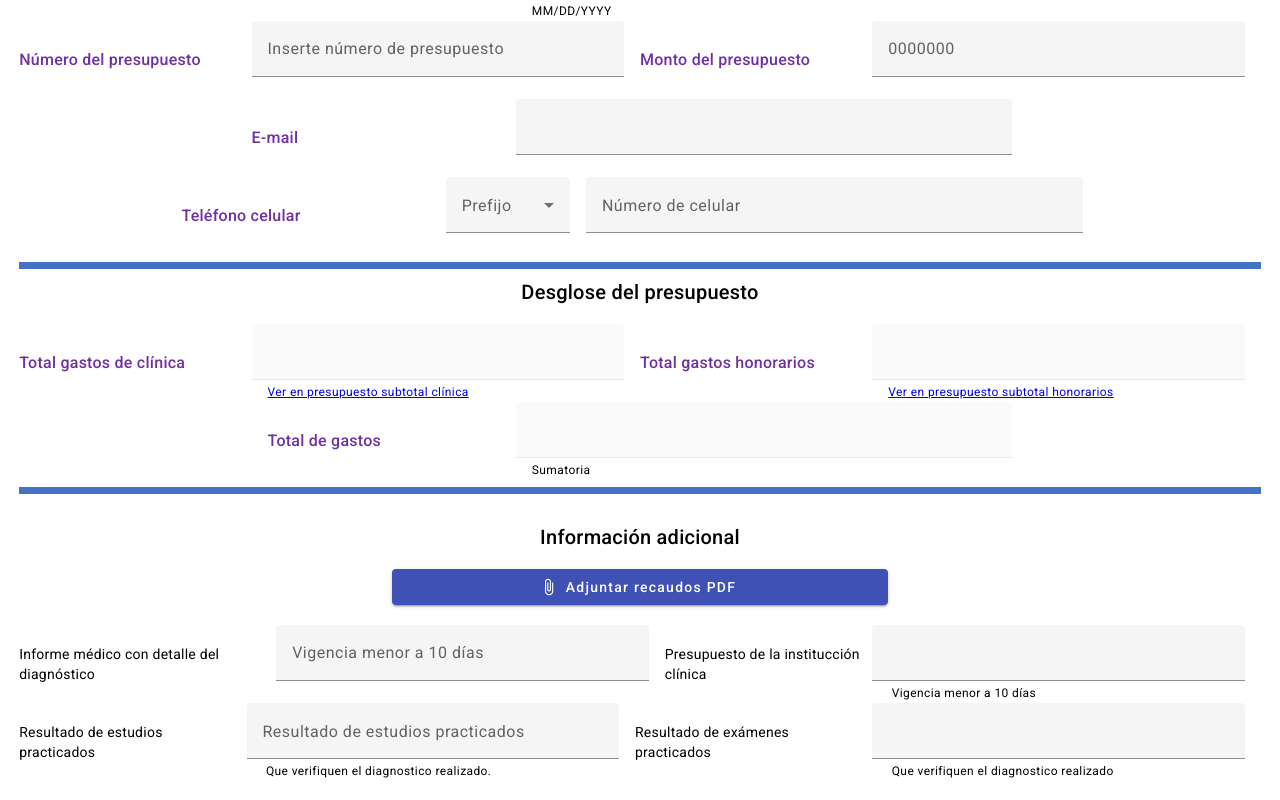
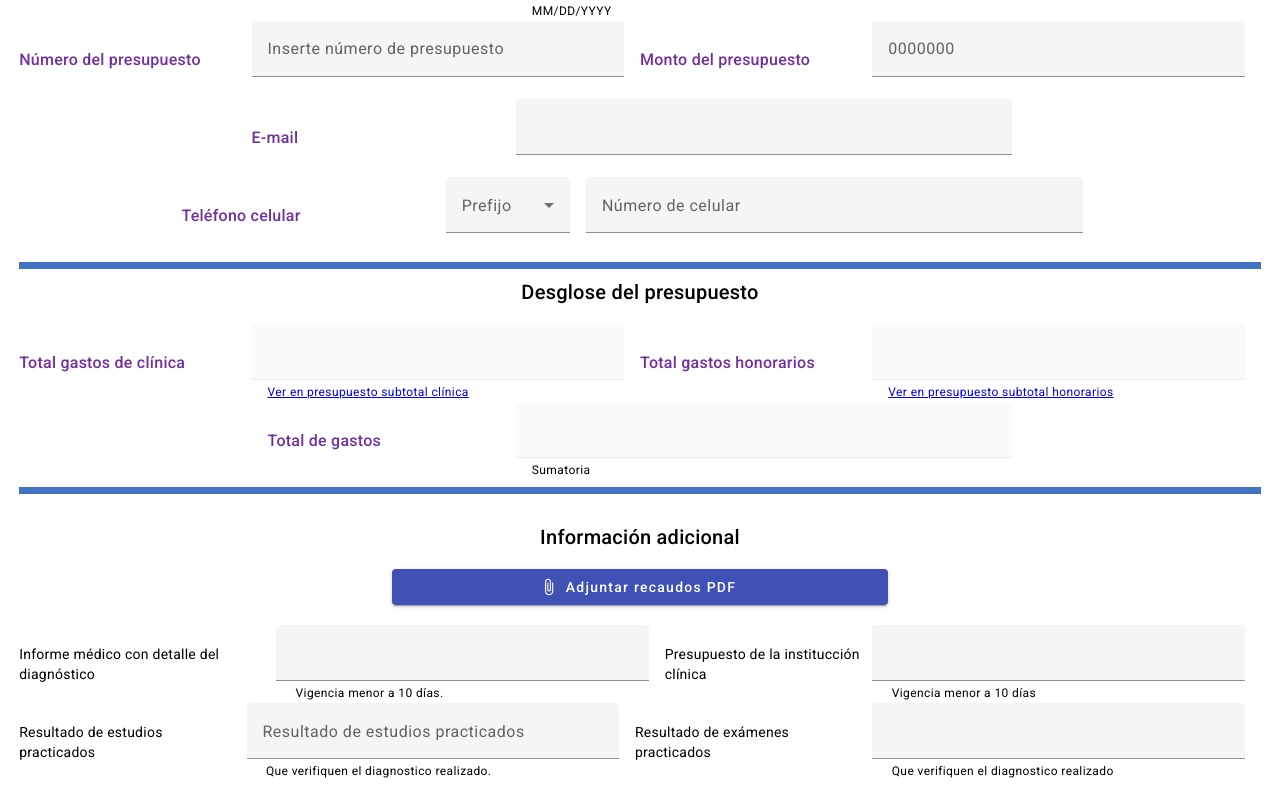
Before and after one commit to AdolfoChS97/sc_carta_aval, an Angular app: page / in a window 1280 px wide. Shown: the part 614-1414 px from the top of the page. Built offline with nearby package versions, Linux system fonts and the light colour scheme.

Commit message:
feat/add style template

```diff
--- a/src/app/components/budget-medical/budget-medical.component.html
+++ b/src/app/components/budget-medical/budget-medical.component.html
@@ -25,7 +25,8 @@
                     <!-- <mat-label>
                         Informe médico con detalle del diagnóstico
                     </mat-label> -->
-                    <input type="text" matInput placeholder="Vigencia menor a 10 días">
+                    <input type="text" matInput placeholder="">
+                    <mat-hint> Vigencia menor a 10 días.</mat-hint>
                 </mat-form-field>
                 <label for="" class="label-class">Presupuesto de la institucción clínica</label>
                 <mat-form-field fxFlex="30" class="mr-1">
@@ -42,6 +43,7 @@
                     <mat-label>
                         Resultado de estudios practicados
                     </mat-label>
+
                     <input type="text" matInput placeholder="">
                     <mat-hint> Que verifiquen el diagnostico realizado.</mat-hint>
                 </mat-form-field>
```
